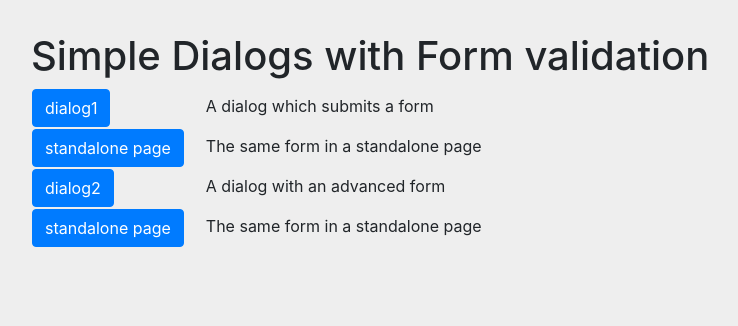
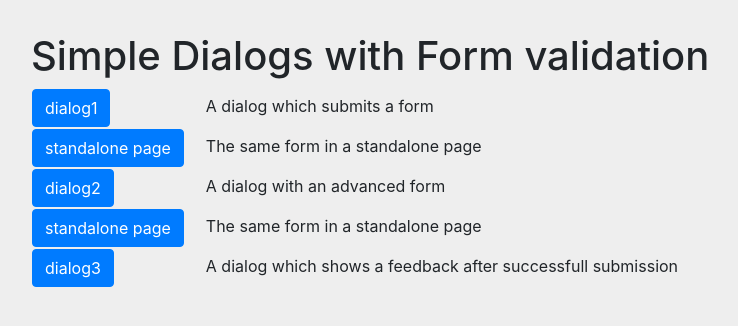
Before and after one commit to morlandi/django-frontend-forms, a Django app: page /samples/form-submission/ in a window 1280 px wide. Shown: the part 56-382 px from the top of the page, without its empty margins (54-792 px from the left). Run offline with Django 3.2, Linux system fonts and the light colour scheme; some libraries are stand-ins or nearby versions.

Commit message:
Giving a feedback after successful form submission

```diff
--- a/example/samples/templates/samples/form_submission.html
+++ b/example/samples/templates/samples/form_submission.html
@@ -20,6 +20,10 @@
             <td><a href="{% url 'samples:advanced-form-validation' %}" class="btn btn-primary" target="_new">standalone page</a></td>
             <td><p>The same form in a standalone page</p></td>
         </tr>
+        <tr>
+            <td><a data-value="3" href="#" class="link-button btn btn-primary">dialog3</a></td>
+            <td><p>A dialog which shows a feedback after successfull submission</p></td>
+        </tr>
     </table>
 
 {% endblock content %}
@@ -32,7 +36,7 @@
     function onLinkButtonClicked(event) {
         event.preventDefault();
         var n = $(event.target).data('value');
-        var dialogs = [dialog1, dialog2];
+        var dialogs = [dialog1, dialog2, dialog3];
         dialogs[n - 1].open(event);
     }
 
@@ -75,6 +79,18 @@
             callback: dialog2_callback
         });
 
+        dialog3 = new Dialog({
+            url: "{% url 'samples:form-validation-with-feedback' %}",
+            dialog_selector: '#dialog_generic',
+            html: '<h1>Loading ...</h1>',
+            width: '400px',
+            min_height: '200px',
+            title: '<i class="fa fa-calculator"></i> Select an object ...',
+            button_save_label: "Save",
+            button_save_initially_hidden: true,
+            enable_trace: true
+        });
+
     });
 
 </script>
--- a/example/samples/templates/samples/simple_form_inner.html
+++ b/example/samples/templates/samples/simple_form_inner.html
@@ -1,7 +1,7 @@
 {% load i18n frontend_forms_tags %}
 
 
-<form action="{% url 'samples:simple-form-validation' %}" method="post" class="form" novalidate>
+<form action="{{ action }}" method="post" class="form" novalidate>
     {% csrf_token %}
     {% render_form form %}
     <div class="form-group form-submit-row">
--- a/example/samples/urls.py
+++ b/example/samples/urls.py
@@ -32,4 +32,5 @@ urlpatterns = [
 
     path('simple-form-validation', views.simple_form_validation, name="simple-form-validation"),
     path('advanced-form-validation', views.advanced_form_validation, name="advanced-form-validation"),
+    path('form-validation-with-feedback', views.form_validation_with_feedback, name="form-validation-with-feedback"),
 ]
--- a/frontend_forms/static/frontend_forms/js/frontend_forms.jsx
+++ b/frontend_forms/static/frontend_forms/js/frontend_forms.jsx
@@ -307,6 +307,9 @@ class Dialog {
                 // update the modal body with the new form
                 body.html(xhr);
 
+                // Does the response contain a form ?
+                var form = self.element.find('.dialog-content .dialog-body form');
+                if (form.length > 0) {
                     // If the server sends back a successful response,
                     // we need to further check the HTML received
 
@@ -321,6 +324,13 @@ class Dialog {
                         // otherwise, we've done and can close the modal
                         self._notify('submitted', {method: method, url: url, data: data});
                         self.close();
+                    }
+                }
+                // If not, assume we received a feedback for the user after successfull submission, so:
+                // - keep the dialog open
+                // - hide the save button
+                else {
+                    btn_save.hide();
                 }
 
             }).fail(function(jqXHR, textStatus, errorThrown) {
```
Also changed, not shown: example/samples/views.py (+28 -0 lines), 3 other files. Lines whose indentation alone changed are shown as unchanged.
